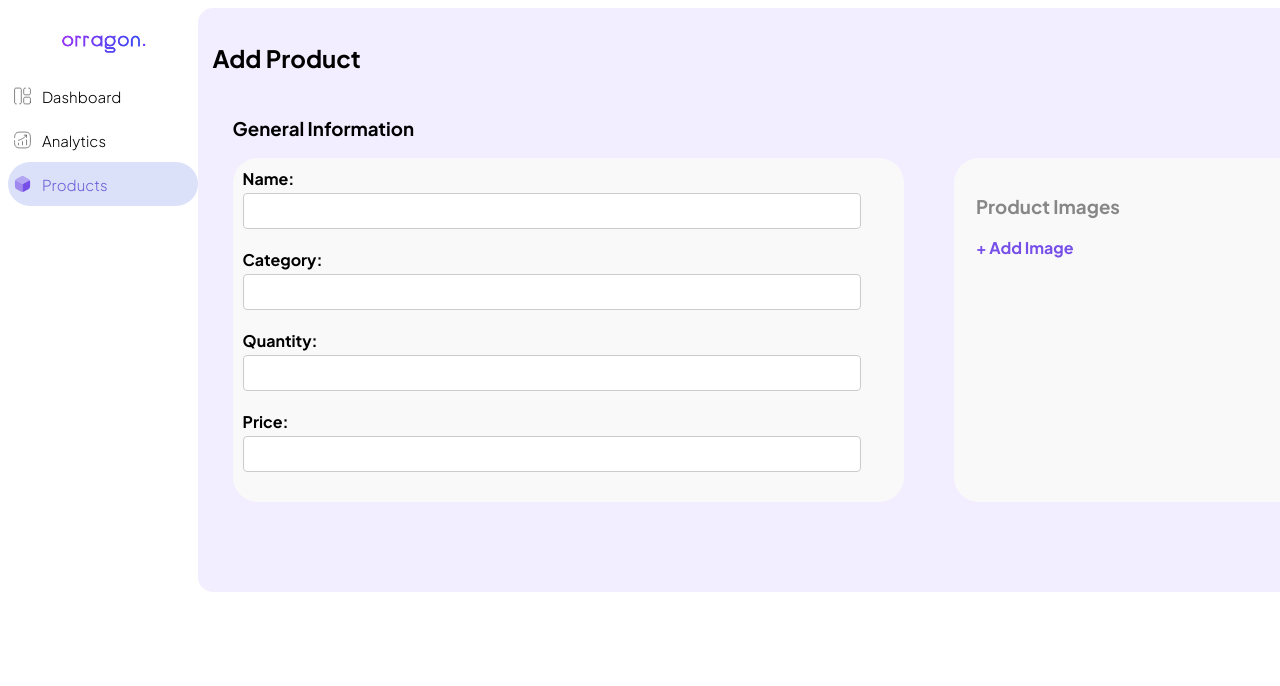
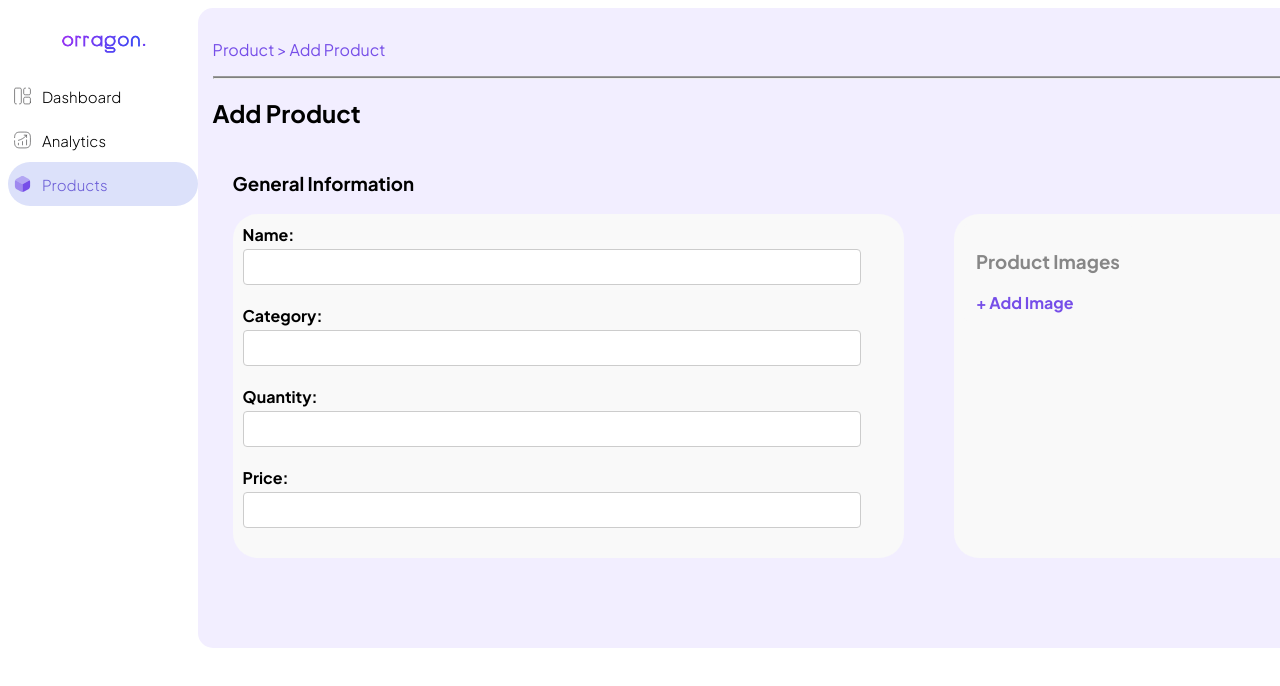
Before and after one commit to KasunRathnayake443/Dashboard, a React (Vite) app in the folder Frontend/: page /add-product in a window 1280 px wide. Shown: the top 686 px of the page. Built offline with nearby package versions, Linux system fonts and the light colour scheme.

Commit message:
more updates

```diff
--- a/Frontend/src/Components/Products/ProductAdd.jsx
+++ b/Frontend/src/Components/Products/ProductAdd.jsx
@@ -45,9 +45,22 @@ function AddProduct() {
       setError(error.message);
     }
   };
+  const ColoredLine = ({ color }) => (
+    <hr
+        style={{
+            color: color,
+            backgroundColor: color,
+            height: 0.5
+        }}
+    />
+);
 
   return (
     <div>
+      <div>
+  <p className='p'>Product > <span> Add Product</span>  </p>
+  <ColoredLine color="gray" />
+</div>
       <h2>Add Product</h2>
 
     <div className="product-edit">
```
